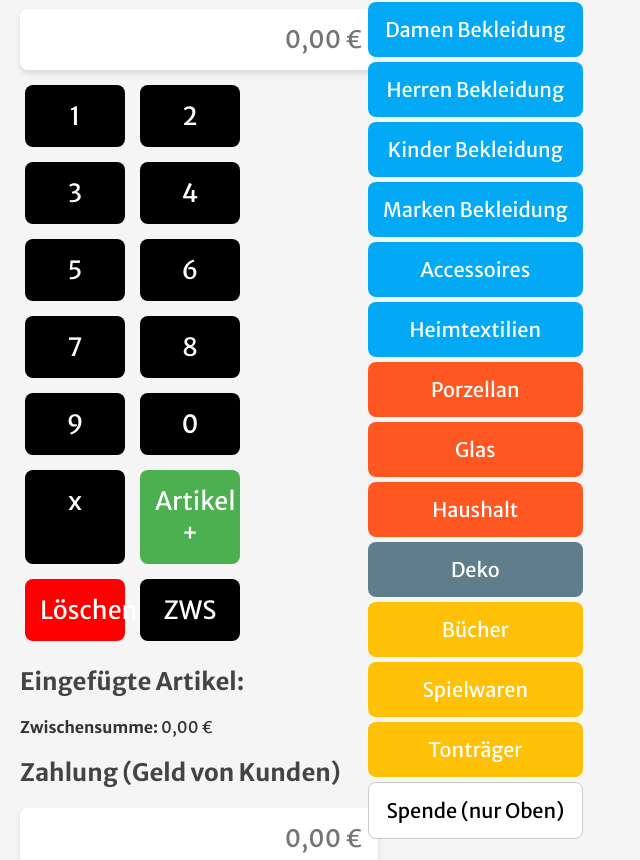
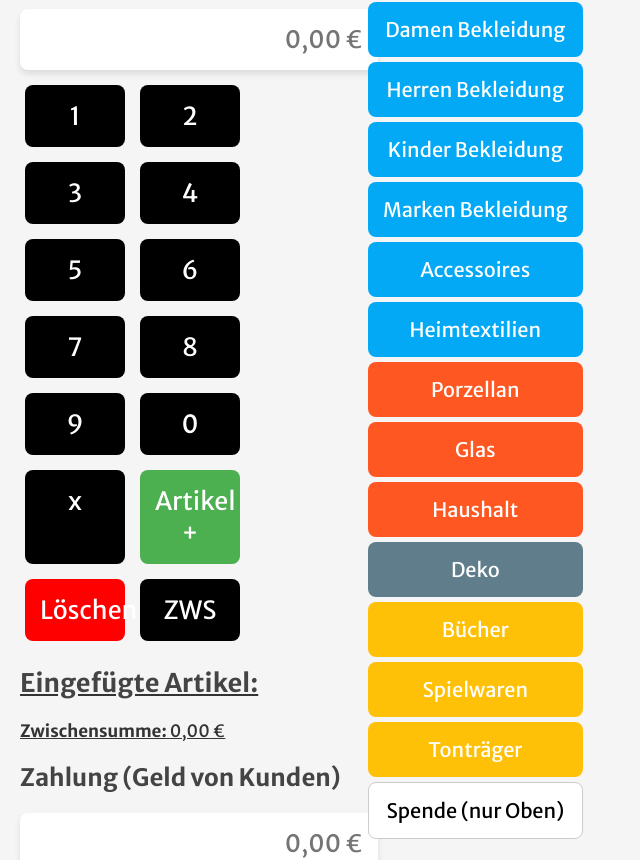
Before and after one commit to liamm2006/CashReg, a plain HTML site: page index.html in a window 1280 px wide. Shown: the part 94-954 px from the top of the page, without its empty margins (0-640 px from the left). Drawn offline with Linux system fonts and the light colour scheme.

Commit message:
Add files via upload

```diff
--- a/index.html
+++ b/index.html
@@ -58,6 +58,8 @@
         }
         .output {
             margin-top: 20px;
+            font-size: 17px;
+            text-decoration:underline
         }
         .category-button {
             font-family: 'Merriweather Sans', sans-serif;
```
